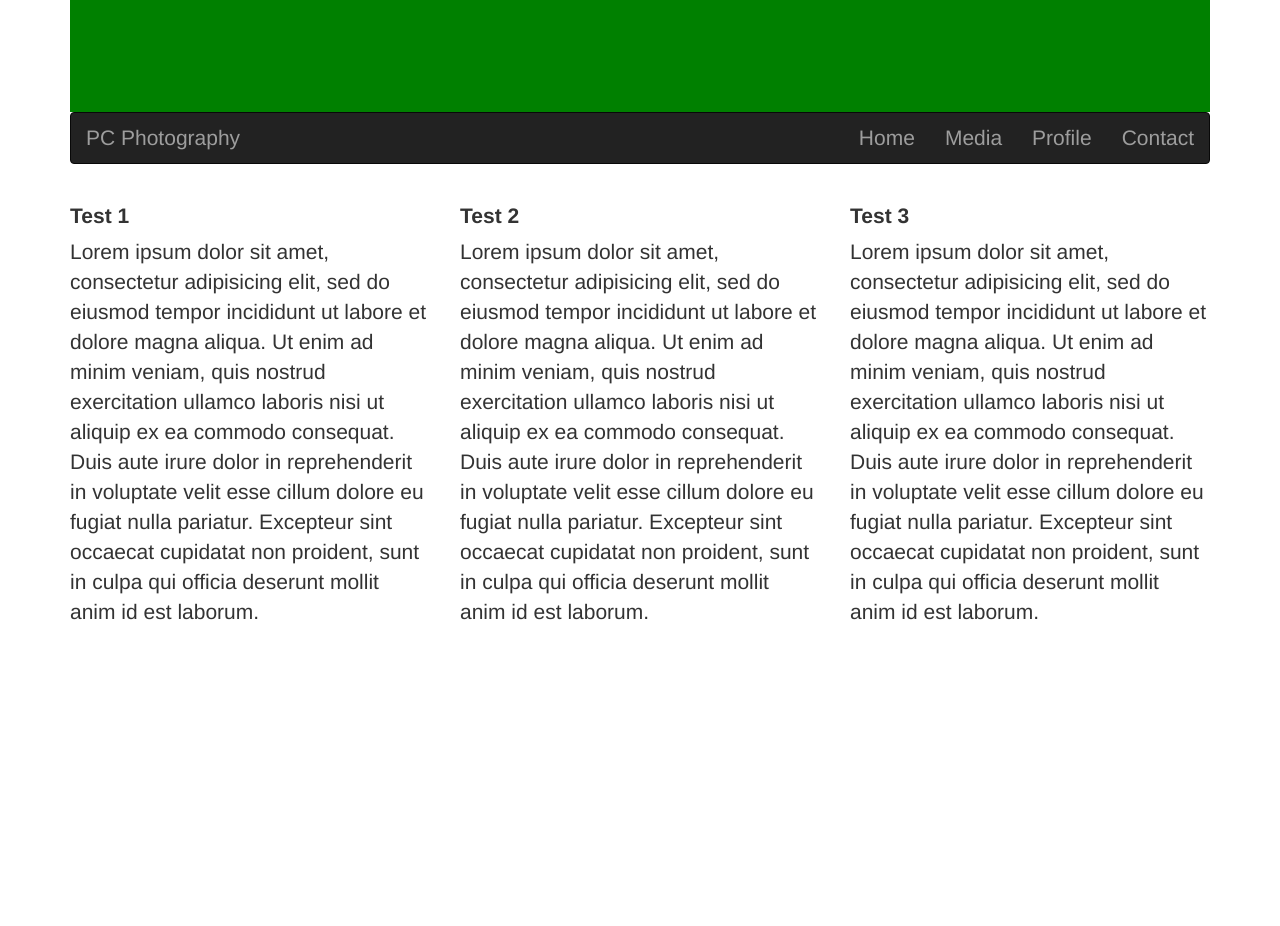
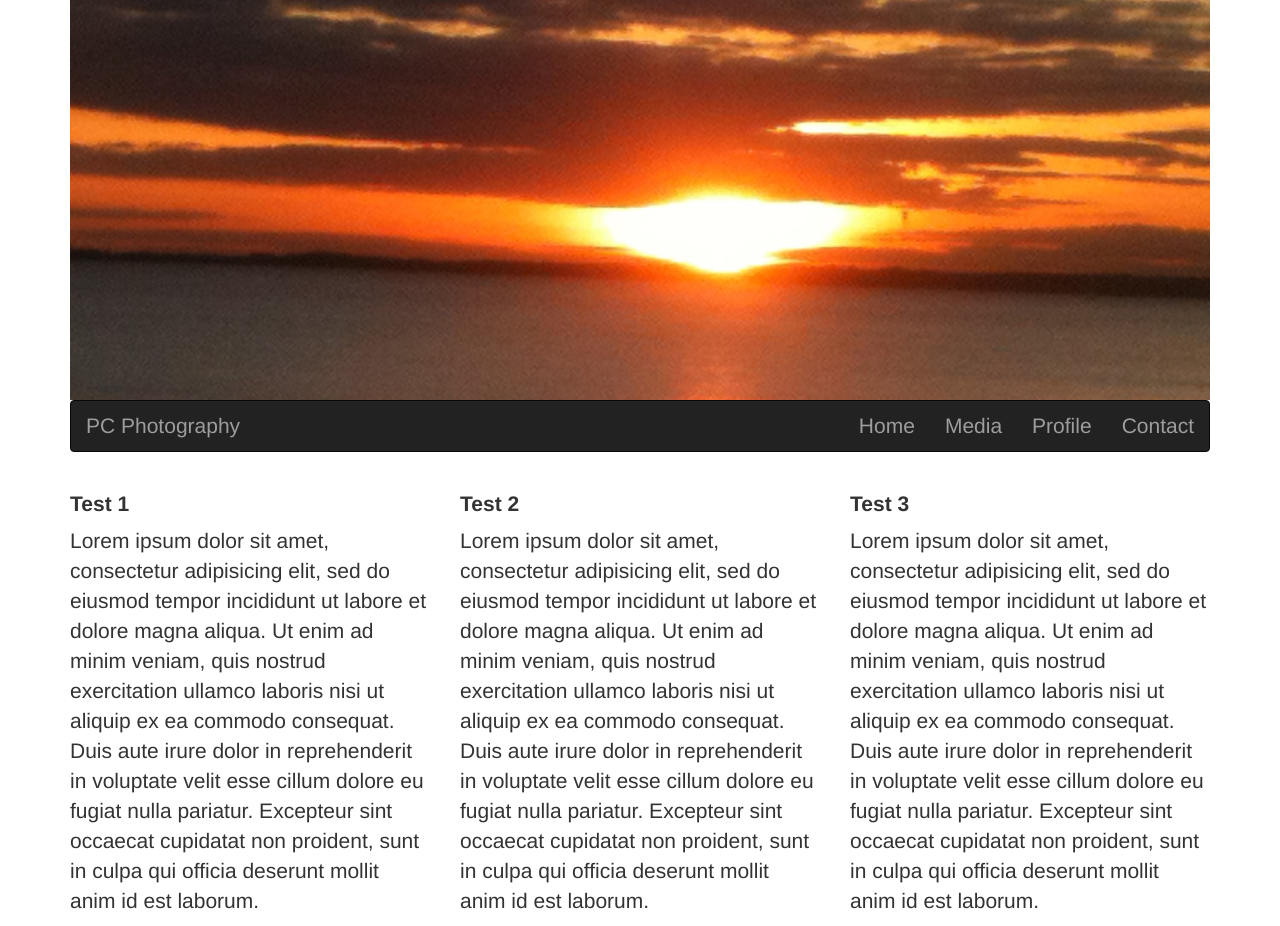
Before and after one commit to Code-Institute-Submissions/Stream1-Project-2, a plain HTML site: page Site_Template.html in a window 1280 px wide. Before the commit the page ends 800 px from the top, so only its background shows below. Drawn offline with nearby package versions, Linux system fonts and the light colour scheme.

Commit message:
Template page responsive image for header working in draft form

```diff
--- a/Site_Template.html
+++ b/Site_Template.html
@@ -12,11 +12,11 @@
 
 	<div class="container">
 
+		 <img src="img/LeeOnSolent_Header.jpg" class="img-responsive" alt="Cinque Terre">
+
 	<div id="headerImage">
 
 	</div>
-
-
 
 		<nav class="navbar navbar-inverse">
 		  	<div class="navbar-header">
@@ -71,7 +71,6 @@
 		</div>
 	</div>
 
-
 </div>
 
 </body>
--- a/css/stream1css.css
+++ b/css/stream1css.css
@@ -1,9 +1,11 @@
 
 /* This is currently a placemarker for layout purposes */
 	#headerImage{
-		height: 5em;
-		background-color: yellow;
-		}
+    	width:100%;
+    	background-repeat: no-repeat;
+
+    	/* background-size: cover; ? */
+	}
 
 
 
@@ -41,6 +43,10 @@
 /* Small devices (tablets, 768px and up) */
 @media (min-width: 768px) and (max-width: 991px) {
 
+ 	/* class="img-responsive" wasn't suitable in this case, so using step values*/
+
+
+
 
     h2  {
             font-size: 1.2em;
@@ -58,10 +64,8 @@
 		font-size: 1.2em;
 	}
 
-	#headerImage{
-		background-color: red;
-		height: 5em;
-	}
+
+
 
 }
 
@@ -87,11 +91,6 @@
 	}
 
 
-	#headerImage{
-		background-color: green;
-		height: 8em;
-	}
-
 }
 
 /* It is felt the largest screen size will be catered for in this design with the above
```
Also changed, not shown: TestingImageModel.html (+11 -12 lines), img/LeeOnSolent_Header.JPG (added).
